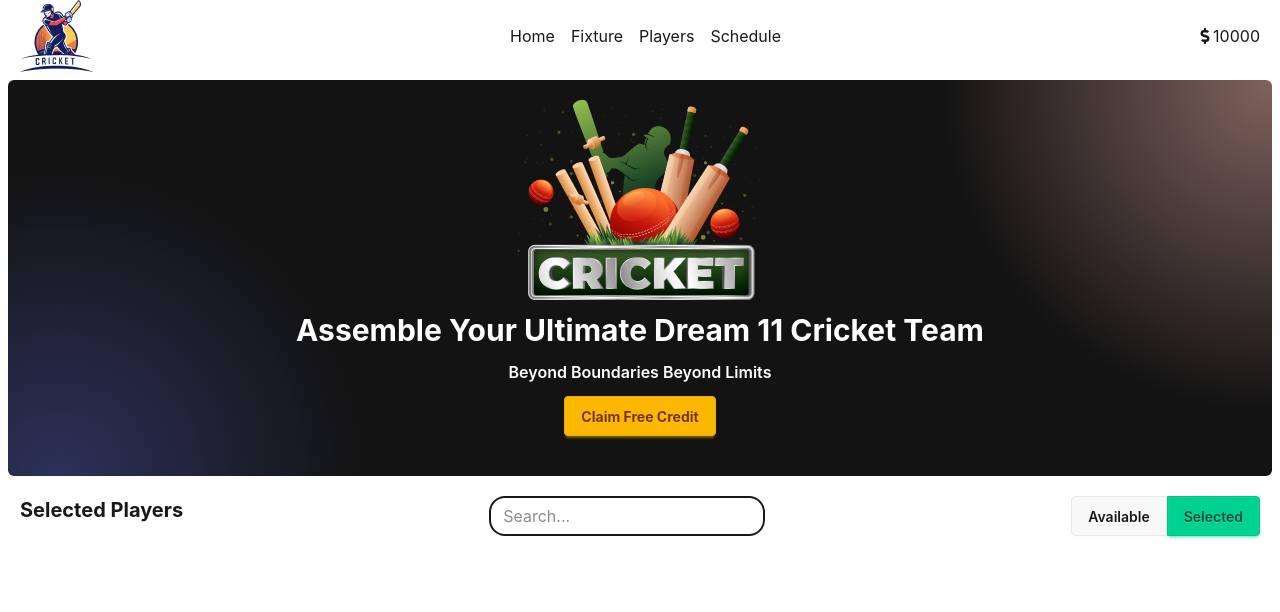
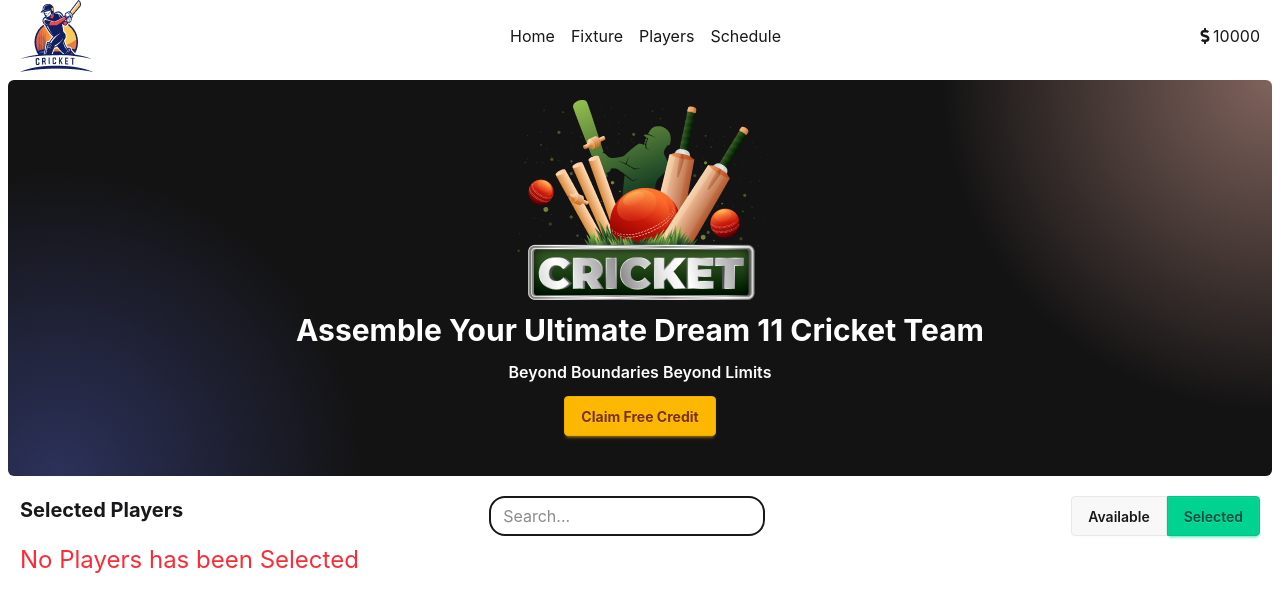
Before and after one commit to rezasdsju/BPL-Dream-Eleven, a React (Vite) app: page / in a window 1280 px wide. Both pictures are taken after a click on the button "Selected". Shown: the top 612 px of the page. Built offline with nearby package versions, Linux system fonts and the light colour scheme.

Commit message:
chore: update SelectedPlayers component

```diff
--- a/src/components/players/selectedPlayers/SelectedPlayers.tsx
+++ b/src/components/players/selectedPlayers/SelectedPlayers.tsx
@@ -14,6 +14,8 @@ interface SelectedPlayersProps {
 const SelectedPlayers = ({selectedPlayers, setSelectedPlayers,coin,setCoin}:SelectedPlayersProps) => {
     console.log(setSelectedPlayers)
     return (
+        <div>
+            <h2 className={ `text-2xl mx-auto mb-5 ${selectedPlayers.length>0? ' text-black':'text-red-500'}`}>{selectedPlayers.length>0? `${selectedPlayers.length} Players has been selected`: 'No Players has been Selected '}</h2>
         <div className="grid grid-cols-3">
             {
                 selectedPlayers.map((player,index)=> <SelectedPlayerCard key={index}
@@ -24,6 +26,7 @@ const SelectedPlayers = ({selectedPlayers, setSelectedPlayers,coin,setCoin}:Sele
                 player={player} />)
             }
         </div>
+        </div>
     );
 };
 
```
